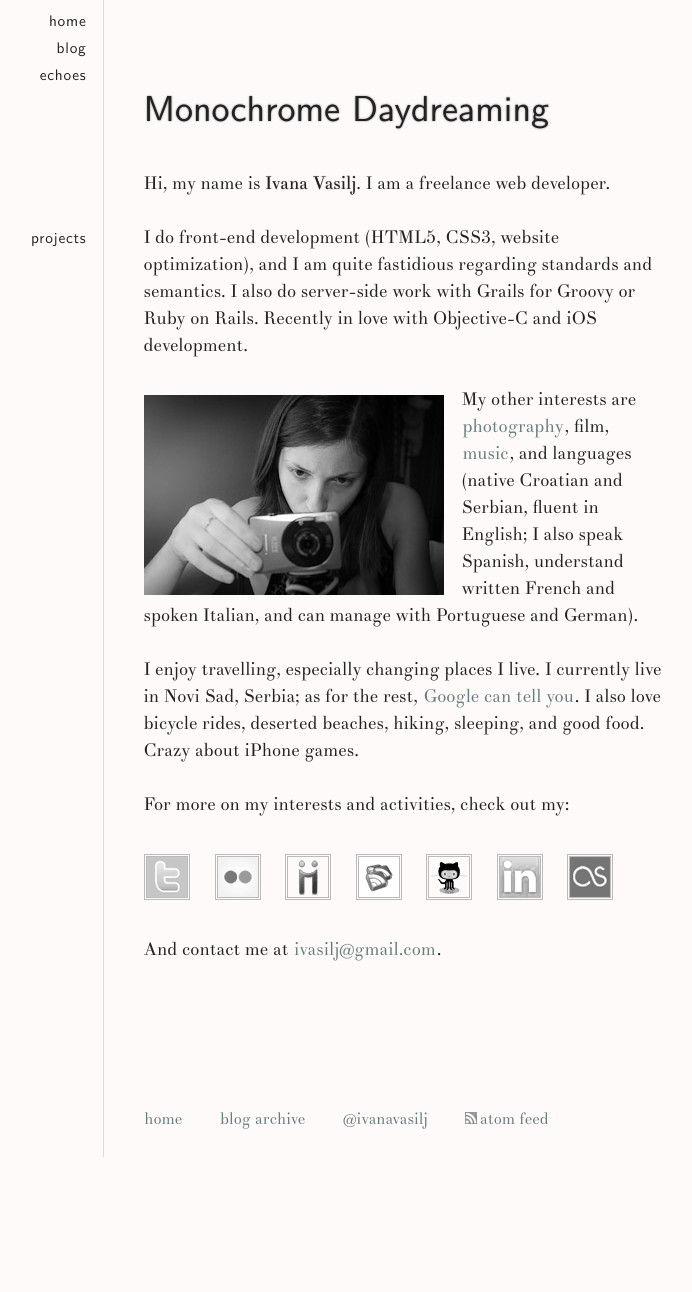
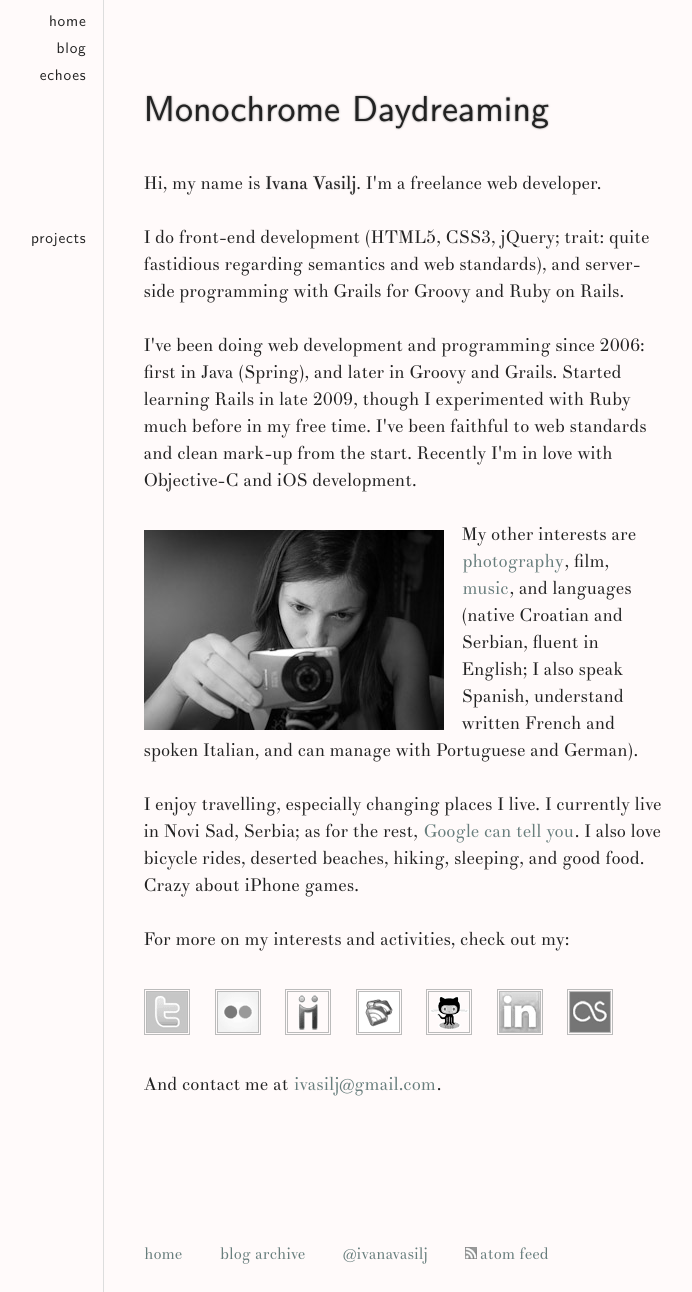
Before and after one commit to ivana/ivana.github.com, a Jekyll site: the page built from index.html, in a window 1280 px wide. Shown: the whole page, without its empty margins (258-950 px from the left). Built offline with Jekyll 4.4.1, drawn with Linux system fonts in a browser that asks for light colours; before the commit the page ends 1157 px from its top, so only the background shows below that.

Commit message:
add short info about experience

```diff
--- a/index.html
+++ b/index.html
@@ -12,12 +12,17 @@ desc: about Ivana, social links and contact
   <p>
     Hi, my name is
     <span class="fn n" lang="hr"><span class="given-name">Ivana</span> <span class="family-name">Vasilj</span></span>.
-    I am a freelance <span class="title">web developer</span>.
+    I'm a freelance <span class="title">web developer</span>.
   </p>
   <p id="interests">
-    I do front-end development (HTML5, CSS3, website optimization), and I am quite fastidious regarding standards and semantics.
-    I also do server-side work with Grails for Groovy or Ruby on Rails.
-    Recently in love with Objective-C and iOS development.
+    I do front-end development (HTML5, CSS3, jQuery; trait: quite fastidious regarding semantics and web standards),
+    and server-side programming with Grails for Groovy and Ruby on Rails.
+  </p>
+  <p>
+    I've been doing web development and programming since 2006: first in Java (Spring), and later in Groovy and Grails.
+    Started learning Rails in late 2009, though I experimented with Ruby much before in my free time.
+    I've been faithful to web standards and clean mark-up from the start.
+    Recently I'm in love with Objective-C and iOS development.
   </p>
   <img src="/img/ivana.jpg" alt="Ivana Vasilj" class="photo" />
   <p>
```
